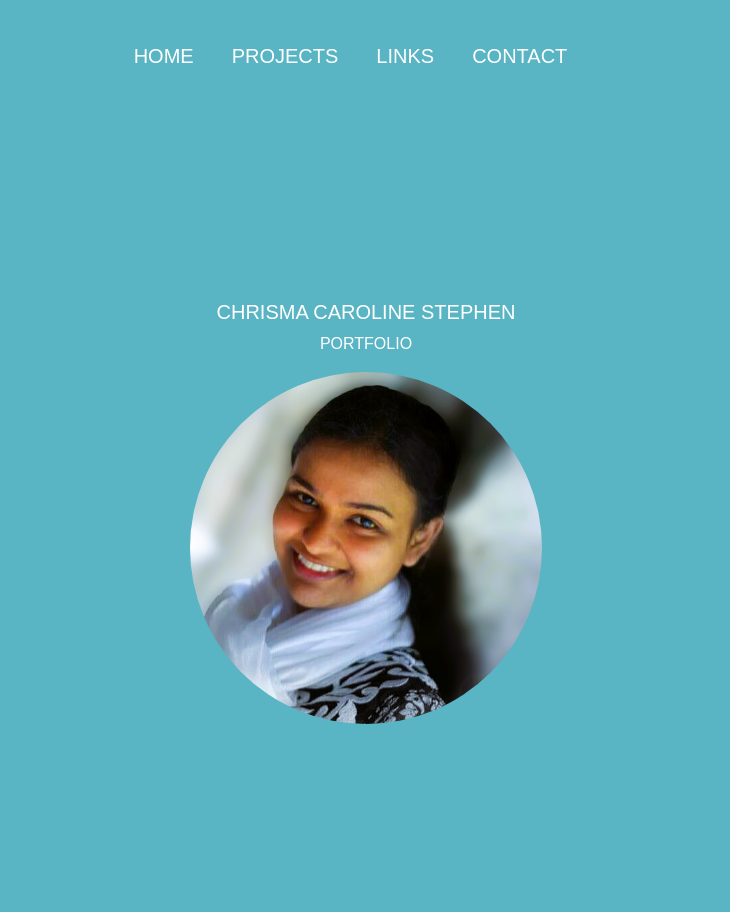
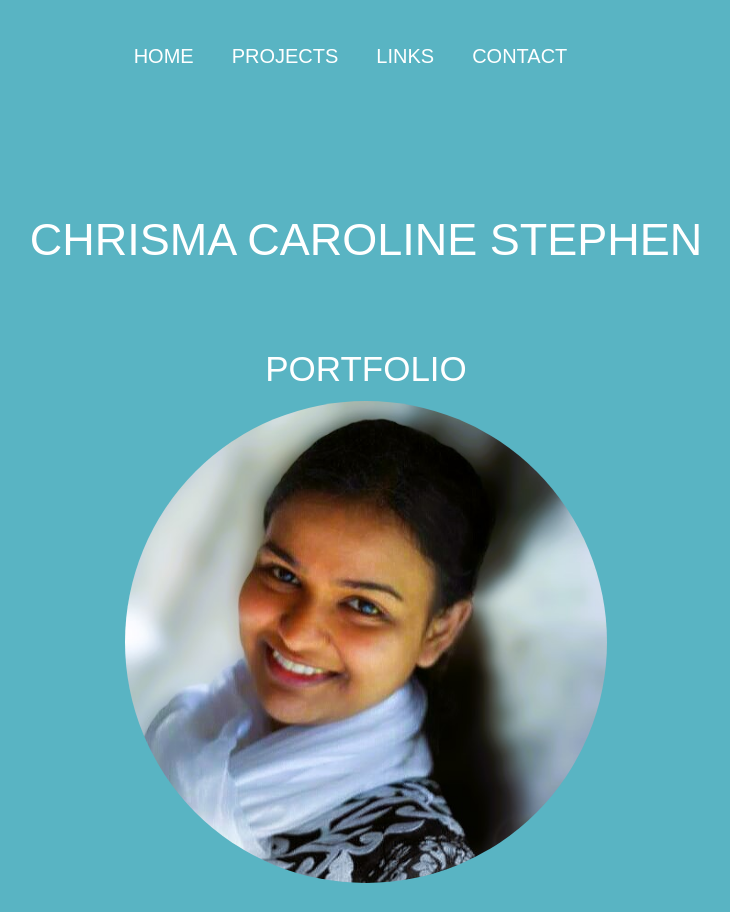
Before and after one commit to chrisma89/Chrisma-Caroline-Stephen, a React (Vite) app in the folder React/: page / in a window 1280 px wide. Shown: the whole page, without its empty margins (274-1004 px from the left). Built offline with nearby package versions, Linux system fonts and the light colour scheme.

Commit message:
home page texts styled

```diff
--- a/React/src/Pages/HomeCard/index.jsx
+++ b/React/src/Pages/HomeCard/index.jsx
@@ -8,17 +8,15 @@ function HomeCard() {
   return (
 
     <div className="container-fluid homecard">
-    <Card className="mx-auto justify-content-center"style={{ width: '24rem' }}>
-
-      <Card.Body style={{backgroundColor : "#59B4C3"}}>
-        <Card.Title className="text-center title" style={{color : "white"}}>CHRISMA CAROLINE STEPHEN</Card.Title>
-        <Card.Text className="text-center" style={{color : "white"}}>
+    <div className="justify-content-center">
+        <div className="text-center title" style={{color : "white", fontSize : "45px", padding : "65px"}}>CHRISMA CAROLINE STEPHEN </div>
+        <div className="text-center" style={{color : "white", fontSize : "35px", padding : "5px"}}>
           PORTFOLIO
-        </Card.Text>
-        <Card.Img className="rounded-circle" variant="top" src="src\images\pic.jpeg" />
-
-      </Card.Body>
-    </Card>
+        </div>
+        <Card.Body style={{ backgroundColor: "#59B4C3", display: 'flex', justifyContent: 'center', alignItems: 'center', flexDirection: 'column' }}>
+          <Card.Img className="rounded-circle mx-auto" style={{ width: '60%', height: '60%' }} variant="top" src="src/images/pic.jpeg" />
+        </Card.Body>
+    </div>
     </div>
   );
 }
```
